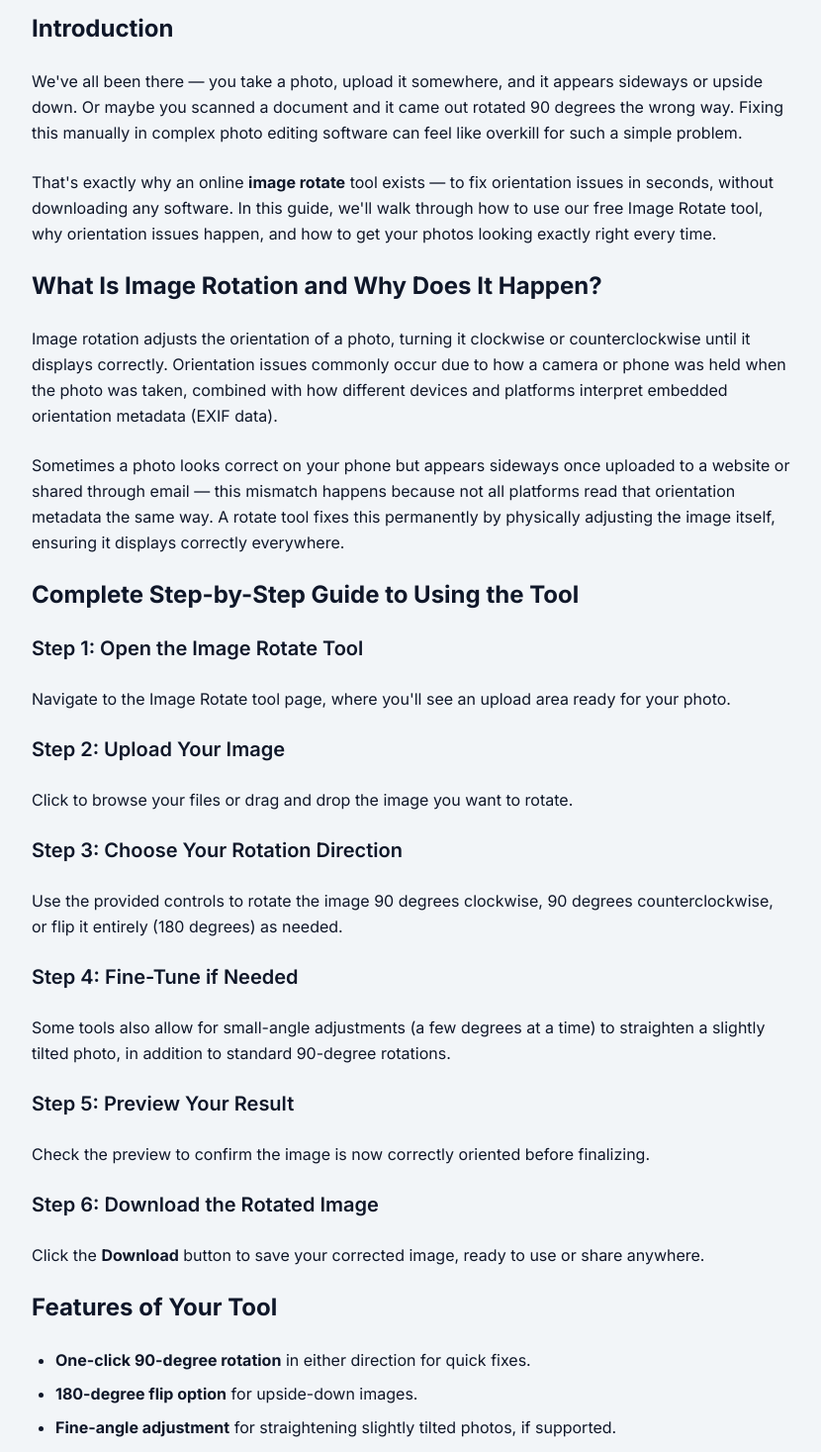
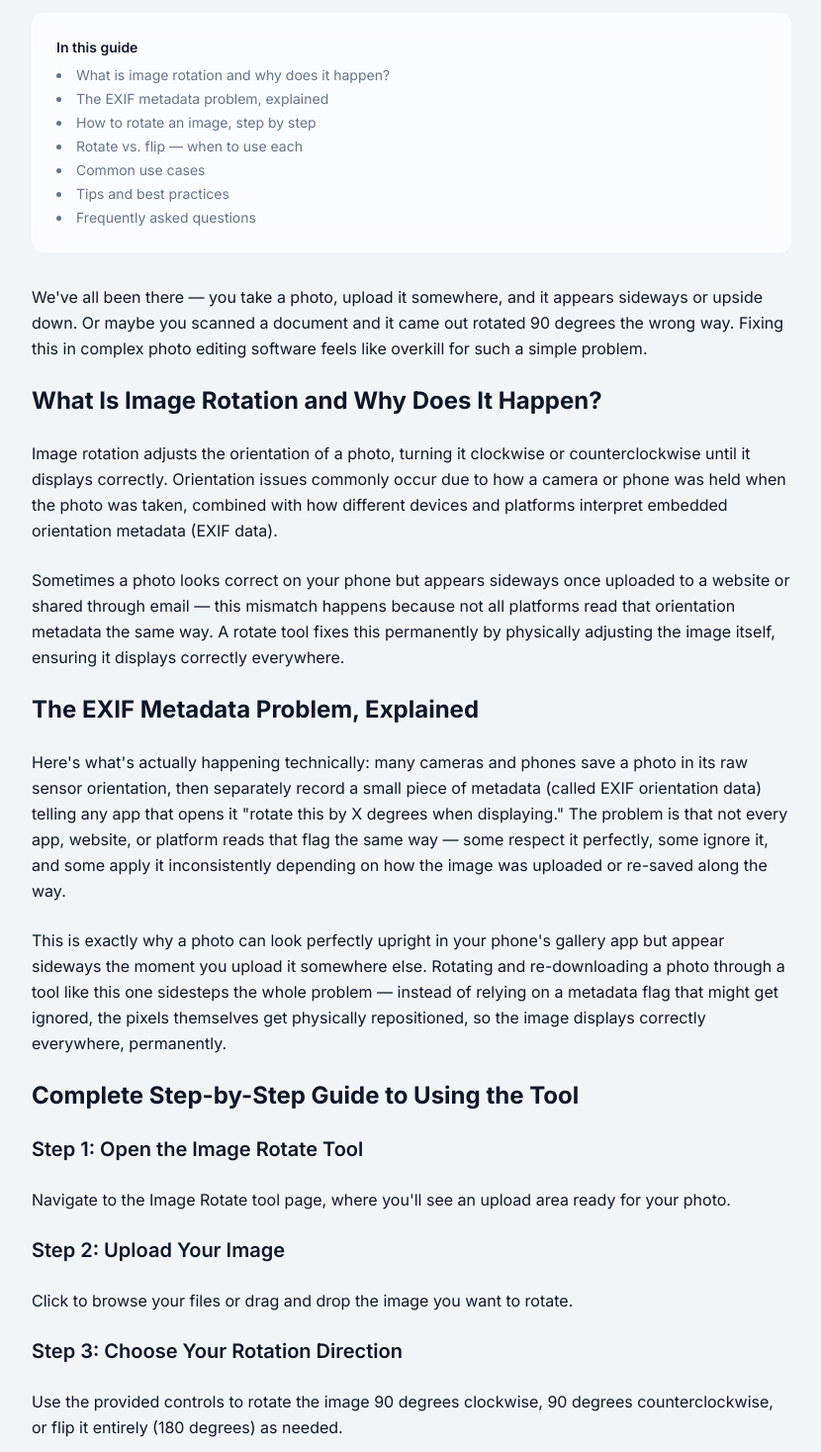
Before and after one commit to surajkumar122024-star/ok01, a Next.js app: page /blog/how-to-rotate-images-online in a window 1280 px wide. Shown: the part 420-1887 px from the top of the page at 99% size, without its empty margins (224-1054 px from the left). Built offline with nearby package versions, Linux system fonts and the light colour scheme.

Commit message:
Fix image-rotate article: remove false 'fine-angle rotation' claims (tool only supports 90/180deg + flip), add TOC, EXIF technical explanation, rotate-vs-flip comparison

```diff
--- a/src/app/blog/how-to-rotate-images-online/page.tsx
+++ b/src/app/blog/how-to-rotate-images-online/page.tsx
@@ -36,20 +36,53 @@ export default function HowToRotateImagesOnlineArticle() {
 
         <hr className="border-border" />
 
+        {/* Table of Contents */}
+        <nav className="glass rounded-xl border p-6 space-y-2 text-sm">
+          <p className="font-semibold mb-2">In this guide</p>
+          <ul className="space-y-1 list-disc list-inside text-muted-foreground">
+            <li><a href="#why" className="hover:text-primary">What is image rotation and why does it happen?</a></li>
+            <li><a href="#exif" className="hover:text-primary">The EXIF metadata problem, explained</a></li>
+            <li><a href="#how-to" className="hover:text-primary">How to rotate an image, step by step</a></li>
+            <li><a href="#rotate-vs-flip" className="hover:text-primary">Rotate vs. flip — when to use each</a></li>
+            <li><a href="#use-cases" className="hover:text-primary">Common use cases</a></li>
+            <li><a href="#tips" className="hover:text-primary">Tips and best practices</a></li>
+            <li><a href="#faq" className="hover:text-primary">Frequently asked questions</a></li>
+          </ul>
+        </nav>
+
         {/* Content */}
         <div className="prose prose-neutral dark:prose-invert max-w-none space-y-6 text-base leading-relaxed">
 
-          <h2 className="text-2xl font-bold mt-8">Introduction</h2>
+          <p>
+            We've all been there — you take a photo, upload it somewhere, and it appears sideways or
+            upside down. Or maybe you scanned a document and it came out rotated 90 degrees the wrong
+            way. Fixing this in complex photo editing software feels like overkill for such a simple
+            problem.
+          </p>
 
-          <p>We've all been there — you take a photo, upload it somewhere, and it appears sideways or upside down. Or maybe you scanned a document and it came out rotated 90 degrees the wrong way. Fixing this manually in complex photo editing software can feel like overkill for such a simple problem.</p>
-          <p>That's exactly why an online <strong>image rotate</strong> tool exists — to fix orientation issues in seconds, without downloading any software. In this guide, we'll walk through how to use our free Image Rotate tool, why orientation issues happen, and how to get your photos looking exactly right every time.</p>
-
-          <h2 className="text-2xl font-bold mt-8">What Is Image Rotation and Why Does It Happen?</h2>
+          <h2 id="why" className="text-2xl font-bold mt-8">What Is Image Rotation and Why Does It Happen?</h2>
 
           <p>Image rotation adjusts the orientation of a photo, turning it clockwise or counterclockwise until it displays correctly. Orientation issues commonly occur due to how a camera or phone was held when the photo was taken, combined with how different devices and platforms interpret embedded orientation metadata (EXIF data).</p>
           <p>Sometimes a photo looks correct on your phone but appears sideways once uploaded to a website or shared through email — this mismatch happens because not all platforms read that orientation metadata the same way. A rotate tool fixes this permanently by physically adjusting the image itself, ensuring it displays correctly everywhere.</p>
 
-          <h2 className="text-2xl font-bold mt-8">Complete Step-by-Step Guide to Using the Tool</h2>
+          <h2 id="exif" className="text-2xl font-bold mt-8">The EXIF Metadata Problem, Explained</h2>
+          <p>
+            Here's what's actually happening technically: many cameras and phones save a photo in its
+            raw sensor orientation, then separately record a small piece of metadata (called EXIF
+            orientation data) telling any app that opens it "rotate this by X degrees when displaying."
+            The problem is that not every app, website, or platform reads that flag the same way — some
+            respect it perfectly, some ignore it, and some apply it inconsistently depending on how the
+            image was uploaded or re-saved along the way.
+          </p>
+          <p>
+            This is exactly why a photo can look perfectly upright in your phone's gallery app but
+            appear sideways the moment you upload it somewhere else. Rotating and re-downloading a
+            photo through a tool like this one sidesteps the whole problem — instead of relying on a
+            metadata flag that might get ignored, the pixels themselves get physically repositioned,
+            so the image displays correctly everywhere, permanently.
+          </p>
+
+          <h2 id="how-to" className="text-2xl font-bold mt-8">Complete Step-by-Step Guide to Using the Tool</h2>
 
           <h3 className="text-xl font-semibold mt-6">Step 1: Open the Image Rotate Tool</h3>
           <p>Navigate to the Image Rotate tool page, where you'll see an upload area ready for your photo.</p>
@@ -57,11 +90,9 @@ export default function HowToRotateImagesOnlineArticle() {
           <p>Click to browse your files or drag and drop the image you want to rotate.</p>
           <h3 className="text-xl font-semibold mt-6">Step 3: Choose Your Rotation Direction</h3>
           <p>Use the provided controls to rotate the image 90 degrees clockwise, 90 degrees counterclockwise, or flip it entirely (180 degrees) as needed.</p>
-          <h3 className="text-xl font-semibold mt-6">Step 4: Fine-Tune if Needed</h3>
-          <p>Some tools also allow for small-angle adjustments (a few degrees at a time) to straighten a slightly tilted photo, in addition to standard 90-degree rotations.</p>
-          <h3 className="text-xl font-semibold mt-6">Step 5: Preview Your Result</h3>
+          <h3 className="text-xl font-semibold mt-6">Step 4: Preview Your Result</h3>
           <p>Check the preview to confirm the image is now correctly oriented before finalizing.</p>
-          <h3 className="text-xl font-semibold mt-6">Step 6: Download the Rotated Image</h3>
+          <h3 className="text-xl font-semibold mt-6">Step 5: Download the Rotated Image</h3>
           <p>Click the <strong>Download</strong> button to save your corrected image, ready to use or share anywhere.</p>
 
           <h2 className="text-2xl font-bold mt-8">Features of Your Tool</h2>
@@ -69,7 +100,6 @@ export default function HowToRotateImagesOnlineArticle() {
           <ul className="list-disc pl-6 space-y-2">
           <li><strong>One-click 90-degree rotation</strong> in either direction for quick fixes.</li>
           <li><strong>180-degree flip option</strong> for upside-down images.</li>
-          <li><strong>Fine-angle adjustment</strong> for straightening slightly tilted photos, if supported.</li>
           <li><strong>Real-time preview</strong> so you can confirm the correct orientation before downloading.</li>
           <li><strong>No software installation required</strong> — works directly in your browser.</li>
           <li><strong>Preserves image quality</strong> with no unwanted compression during rotation.</li>
@@ -85,7 +115,18 @@ export default function HowToRotateImagesOnlineArticle() {
           <p><strong>4. Saves Time</strong> What might take several steps in traditional photo editing software takes just seconds with a dedicated rotate tool.</p>
           <p><strong>5. Improves Professional Presentation</strong> Correctly oriented images look more polished and professional, whether used in documents, websites, or social media.</p>
 
-          <h2 className="text-2xl font-bold mt-8">Common Use Cases</h2>
+          <h2 id="rotate-vs-flip" className="text-2xl font-bold mt-8">Rotate vs. Flip — When to Use Each</h2>
+          <p>
+            These two operations get confused often, but they solve different problems. <strong>Rotating</strong>{' '}
+            turns the whole image around its center point — think of it like turning a physical photo
+            print in your hands, useful for a sideways or upside-down photo. <strong>Flipping</strong>{' '}
+            mirrors the image horizontally or vertically instead — useful for a photo that appears
+            reversed, such as one taken with a front-facing selfie camera, or preparing a design for a
+            transfer-print process that requires a mirrored image. Rotating never fixes a mirrored
+            photo, and flipping never fixes a sideways one — picking the right operation matters.
+          </p>
+
+          <h2 id="use-cases" className="text-2xl font-bold mt-8">Common Use Cases</h2>
 
           <ul className="list-disc pl-6 space-y-2">
           <li><strong>Fixing sideways phone photos</strong> before uploading them to a website or social media.</li>
@@ -97,24 +138,24 @@ export default function HowToRotateImagesOnlineArticle() {
           <li><strong>Correcting camera or scanner output</strong> that doesn't match the intended viewing direction.</li>
           </ul>
 
-          <h2 className="text-2xl font-bold mt-8">Tips &amp; Best Practices</h2>
+          <h2 id="tips" className="text-2xl font-bold mt-8">Tips &amp; Best Practices</h2>
 
           <ul className="list-disc pl-6 space-y-2">
           <li>If a photo appears correctly oriented on your phone but sideways elsewhere, rotate and re-save it using this tool to fix the issue permanently across all platforms.</li>
-          <li>Use small-angle adjustments (if available) to straighten horizon lines in landscape photos for a more professional appearance.</li>
+          <li>This tool handles 90/180-degree rotation and horizontal/vertical flipping — for straightening a slightly tilted horizon line at a custom angle, a dedicated photo editor is the right tool for that specific adjustment.</li>
           <li>Always preview your rotated image before downloading to make sure the orientation is fully correct, especially for images with text or specific directional elements.</li>
           <li>When rotating scanned documents, check that any text is fully upright and readable in the final result.</li>
           <li>Combine rotation with cropping if your rotated image has uneven edges or empty space that needs to be trimmed.</li>
           <li>Keep a backup of your original image file in case you need to make additional adjustments later.</li>
           </ul>
 
-          <h2 className="text-2xl font-bold mt-8">Frequently Asked Questions</h2>
+          <h2 id="faq" className="text-2xl font-bold mt-8">Frequently Asked Questions</h2>
           <h3 className="text-lg font-semibold mt-4">Why does my photo appear sideways after uploading it online?</h3>
           <p>This typically happens because of a mismatch in how orientation metadata (EXIF data) is interpreted by different devices and platforms, even though the photo looked correct on your original device.</p>
           <h3 className="text-lg font-semibold mt-4">Does rotating an image reduce its quality?</h3>
           <p>No, rotating an image in 90-degree increments doesn't reduce quality, since no pixel data is lost — only the orientation is adjusted.</p>
           <h3 className="text-lg font-semibold mt-4">Can I rotate an image by a custom angle, not just 90 degrees?</h3>
-          <p>Many rotate tools, including ours, support fine-angle adjustments for straightening slightly tilted photos, in addition to standard 90-degree rotations.</p>
+          <p>This tool focuses on quick 90-degree and 180-degree rotations plus horizontal/vertical flipping — for straightening a photo at an arbitrary custom angle (like fixing a slightly tilted horizon), a full photo editor is better suited to that specific task.</p>
           <h3 className="text-lg font-semibold mt-4">Is this Image Rotate tool free to use?</h3>
           <p>Yes, it's completely free with no sign-up, watermarks, or hidden charges.</p>
           <h3 className="text-lg font-semibold mt-4">What image formats can I rotate with this tool?</h3>
```
